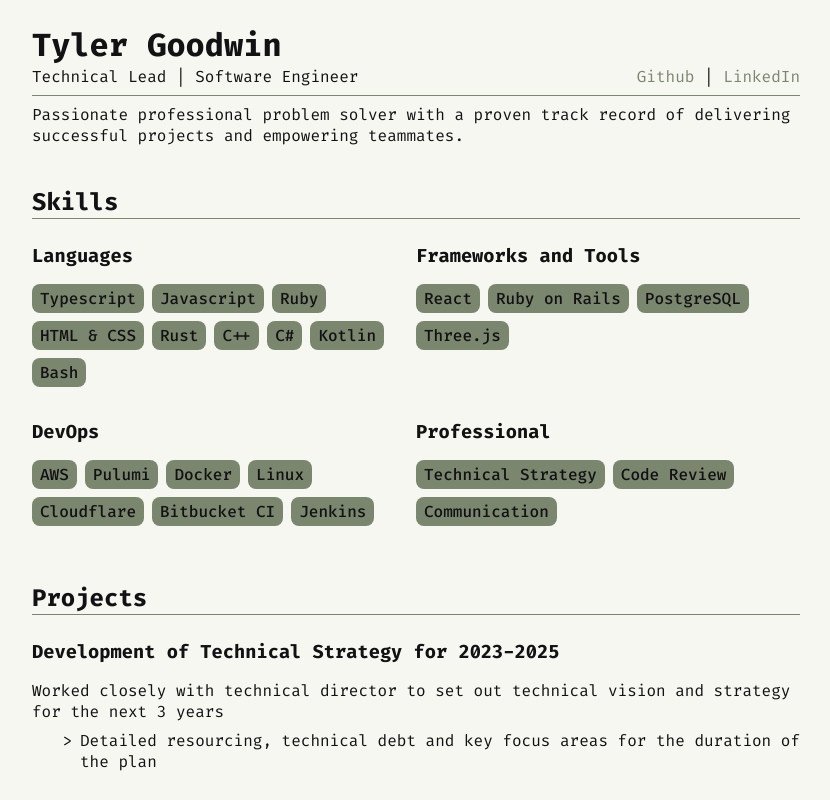
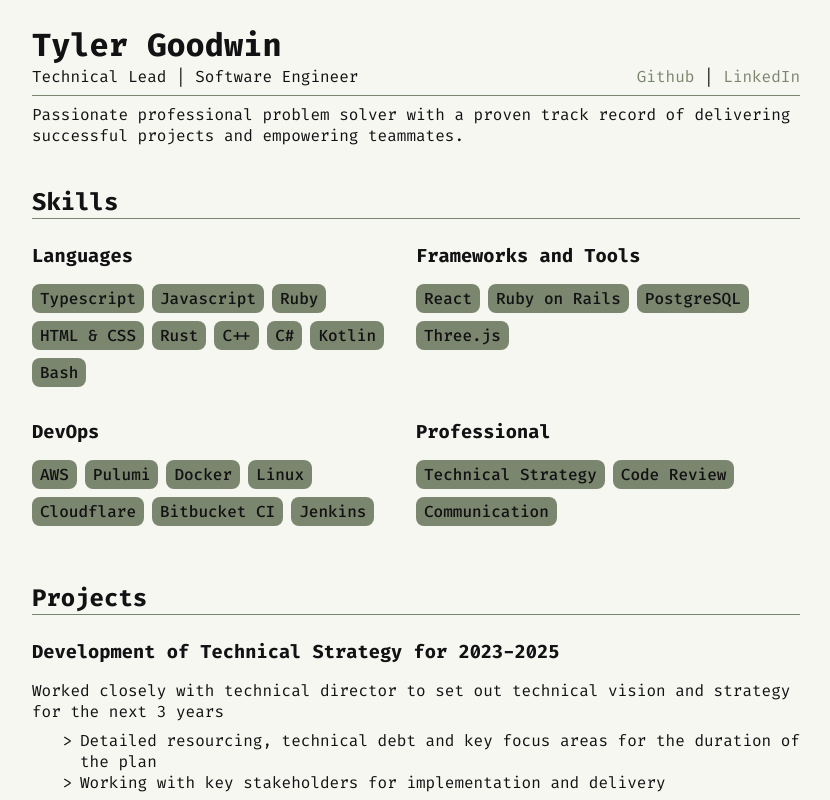
Before and after one commit to tyler-goodwin/resume, a Next.js app: page / in a window 1280 px wide. Shown: the top 800 px of the page, without its empty margins (224-1054 px from the left). Built offline with nearby package versions, Linux system fonts and the light colour scheme.

Commit message:
Extra project details

```diff
--- a/src/components/Projects.tsx
+++ b/src/components/Projects.tsx
@@ -9,6 +9,7 @@ const DEFAULT_PROJECTS = [
       "Worked closely with technical director to set out technical vision and strategy for the next 3 years",
     items: [
       "Detailed resourcing, technical debt and key focus areas for the duration of the plan",
+      "Working with key stakeholders for implementation and delivery",
     ],
   },
   {
```
